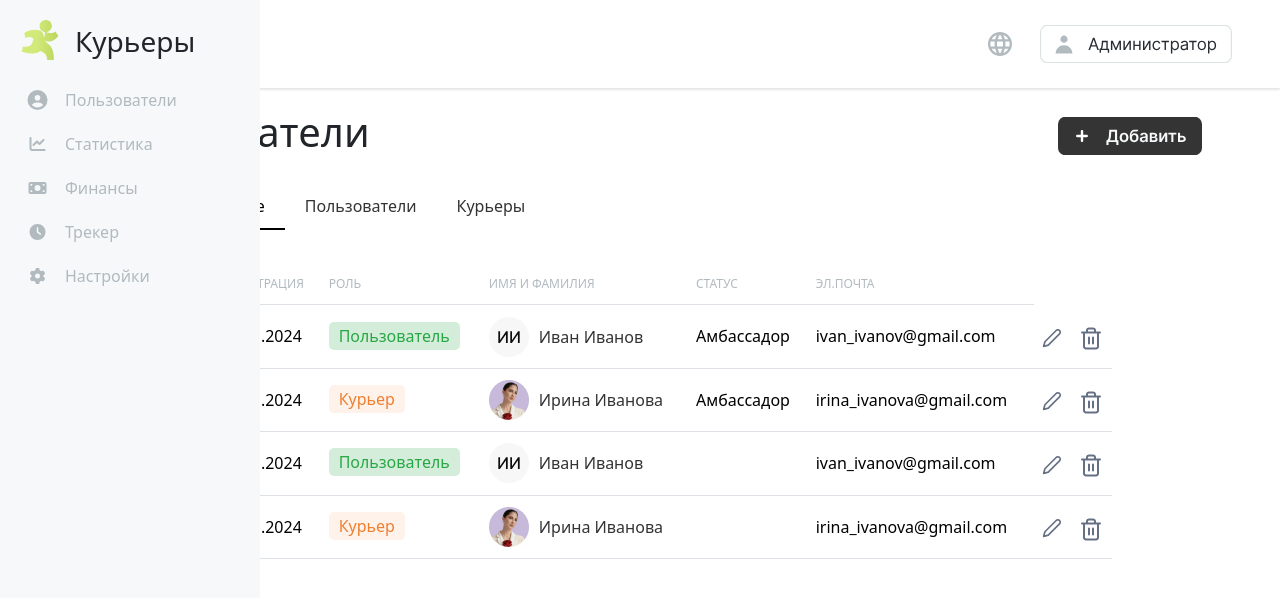
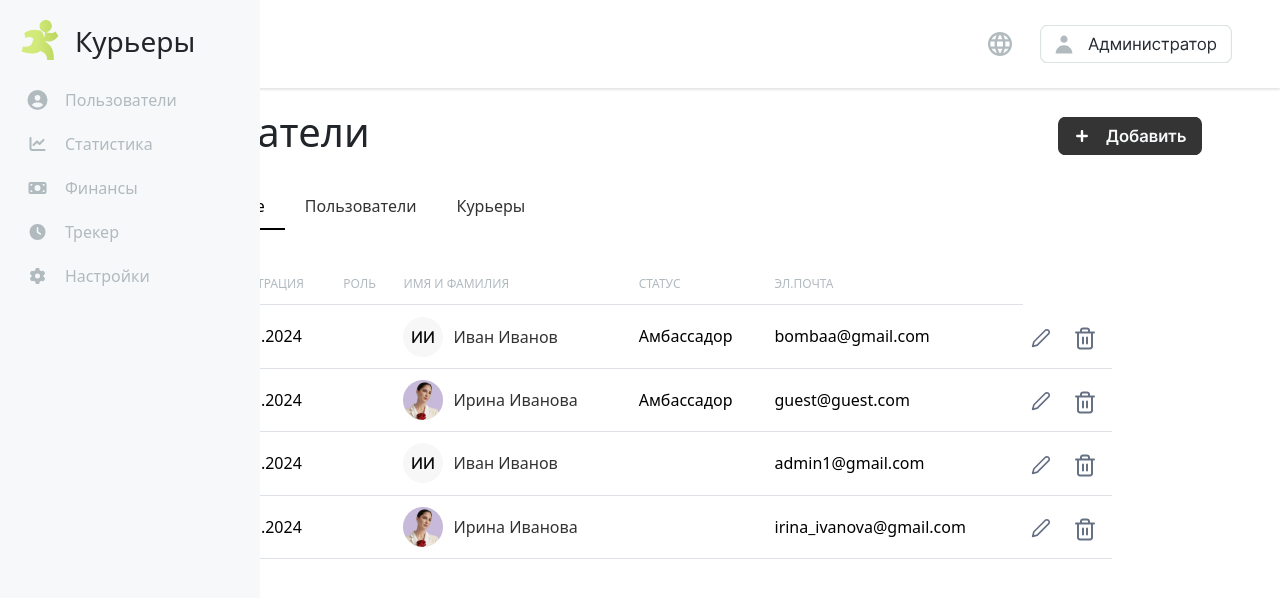
Before and after one commit to the1danie/DeliveryAppReact, a React (Vite) app: page /users in a window 1280 px wide. Shown: the top 598 px of the page. Built offline with nearby package versions, Linux system fonts and the light colour scheme.

Commit message:
add backend in users

```diff
--- a/axiosStore.js
+++ b/axiosStore.js
@@ -62,5 +62,23 @@ export const register = async (email, code, new_password) => {
     }
 };
 
+export const role = async (email, user_type, accessToken, refreshToken) => {
+    try {
+        const response = await instance.post('/role/type',
+            { email, user_type },
+            {
+                headers: {
+                    'Authorization': `Bearer ${accessToken}`,
+                }
+            }
+        );
+        return response.data;
+    } catch (error) {
+        throw new Error(error.response?.data?.message || 'Failed to verify code.');
+    }
+};
+
+
+
 
 export default instance;
--- a/src/components/Join/Confirmation/ConfirmationPage.jsx
+++ b/src/components/Join/Confirmation/ConfirmationPage.jsx
@@ -30,6 +30,13 @@ const ConfirmationPage = () => {
             sendVerificationCode();
         }
     }, [login, codeSent]);
+
+    useEffect(() => {
+        const accessToken = localStorage.getItem('accessToken');
+        const refreshToken = localStorage.getItem('refreshToken');
+        console.log('Access Token:', accessToken);
+        console.log('Refresh Token:', refreshToken);
+    }, []);
 
     const handleCodeChange = (e) => {
         setCode(e.target.value);
--- a/src/components/Join/HomePage/SubCategory/InfoHomePage.jsx
+++ b/src/components/Join/HomePage/SubCategory/InfoHomePage.jsx
@@ -40,6 +40,8 @@ const InfoHomePage = () => {
             // Store tokens in local storage
             localStorage.setItem('accessToken', access_token);
             localStorage.setItem('refreshToken', refresh_token);
+            console.log('Access Token:', access_token);
+            console.log('Refresh Token:', refresh_token);
 
             // Redirect to another page
             navigate('/join/confirmation', { state: { username } });
--- a/src/components/Users/AllUsers/SubCategory/Category.jsx
+++ b/src/components/Users/AllUsers/SubCategory/Category.jsx
@@ -1,35 +1,48 @@
-import React from "react";
+import React, { useState, useEffect } from "react";
 import "./Category.css";
 import AvatarSecond from "../../../../assets/Avatar.png";
 import AvatarFirst from "../../../../assets/Avatar.svg";
 import Pen from "../../../../assets/Pen.svg";
 import { Link } from "react-router-dom";
 import Trash from "../../../../assets/Trash.svg";
+import { role } from "../../../../../axiosStore"; // Import the role function
 
 const Category = ({ filter }) => {
+  const [userRoles, setUserRoles] = useState({});
+  const [tokens, setTokens] = useState({ accessToken: '', refreshToken: '' });
+
+  useEffect(() => {
+    const accessToken = localStorage.getItem('accessToken');
+    const refreshToken = localStorage.getItem('refreshToken');
+    setTokens({ accessToken, refreshToken });
+  }, []);
+
   const users = [
     {
       date: "01.01.2024",
       role: "Пользователь",
+      role_number: 1,
       name: "Иван Иванов",
       status: "Амбассадор",
-      email: "ivan_ivanov@gmail.com",
+      email: "bombaa@gmail.com",
       avatar: AvatarFirst,
     },
     {
       date: "01.01.2024",
       role: "Курьер",
+      role_number: 2,
       name: "Ирина Иванова",
       status: "Амбассадор",
-      email: "irina_ivanova@gmail.com",
+      email: "guest@guest.com",
       avatar: AvatarSecond,
     },
     {
       date: "01.01.2024",
       role: "Пользователь",
+      role_number: 2,
       name: "Иван Иванов",
       status: "",
-      email: "ivan_ivanov@gmail.com",
+      email: "admin1@gmail.com",
       avatar: AvatarFirst,
     },
     {
@@ -42,26 +55,34 @@ const Category = ({ filter }) => {
     },
   ];
 
-  function filterUsersByRole(users, role) {
-    console.log("Filter:", role); // Отладочный вывод
+  const filterUsersByRole = (users, role) => {
     if (role === "Все") {
-      console.log(users);
       return users;
     }
+    return users.filter(user => user.role === role);
+  };
 
-    let filteredUsers = [];
-    for (let i = 0; i < users.length; i++) {
-      if (users[i].role === role) {
-        filteredUsers.push(users[i]);
+  const fetchUserRoles = async (users) => {
+    let roles = {};
+    for (let user of users) {
+      try {
+        const response = await role(user.email, user.role_number, tokens.accessToken, tokens.refreshToken);
+        roles[user.email] = response.user_type;
+      } catch (error) {
+        console.error(`Failed to fetch role for ${user.email}:`, error);
+        roles[user.email] = ""; // Set empty string if the request fails
       }
     }
+    setUserRoles(roles);
+  };
 
-    return filteredUsers;
+  useEffect(() => {
+    if (tokens.accessToken && tokens.refreshToken) {
+      fetchUserRoles(users);
     }
+  }, [tokens]); // Run when tokens are set
 
   const filteredUsers = filterUsersByRole(users, filter);
-
-  console.log("Filtered Users:", filteredUsers); // Отладочный вывод
 
   return (
       <div className="container-category">
@@ -69,21 +90,11 @@ const Category = ({ filter }) => {
           <table className="table">
             <thead>
             <tr>
-              <td scope="col" className="td-size">
-                РЕГИСТРАЦИЯ
-              </td>
-              <td scope="col" className="td-size">
-                РОЛЬ
-              </td>
-              <td scope="col" className="td-size">
-                ИМЯ И ФАМИЛИЯ
-              </td>
-              <td scope="col" className="td-size td-status">
-                СТАТУС
-              </td>
-              <td scope="col" className="td-size">
-                ЭЛ.ПОЧТА
-              </td>
+              <td scope="col" className="td-size">РЕГИСТРАЦИЯ</td>
+              <td scope="col" className="td-size">РОЛЬ</td>
+              <td scope="col" className="td-size">ИМЯ И ФАМИЛИЯ</td>
+              <td scope="col" className="td-size td-status">СТАТУС</td>
+              <td scope="col" className="td-size">ЭЛ.ПОЧТА</td>
             </tr>
             </thead>
             <tbody>
@@ -91,18 +102,13 @@ const Category = ({ filter }) => {
                 <tr key={index}>
                   <td className="data">{user.date}</td>
                   <td>
-                  <span
-                    className={
-                      user.role === "Пользователь"
-                        ? "rect-green"
-                        : "rect-orange"
-                    }
-                  >
-                    {user.role}
+                  <span className={userRoles[user.email] === "Courier" ? "rect-orange" : "rect-green"}
+                        style={{display: userRoles[user.email] ? '' : 'none'}}>
+                      {userRoles[user.email]}
                     </span>
                   </td>
                   <td className="img-container">
-                  <div style={{ display: "flex"}}>
+                    <div style={{display: "flex"}}>
                       <img src={user.avatar} alt="Profile"/>
                       <div className="img-text">
                       <span>{user.name}</span>
@@ -118,7 +124,7 @@ const Category = ({ filter }) => {
                   </td>
                   <td className="pen-table">
                     <button>
-                    <img src={Trash} alt="" />
+                      <img src={Trash} alt="Delete" />
                     </button>
                   </td>
                 </tr>
```
Lines whose indentation alone changed are shown as unchanged.
